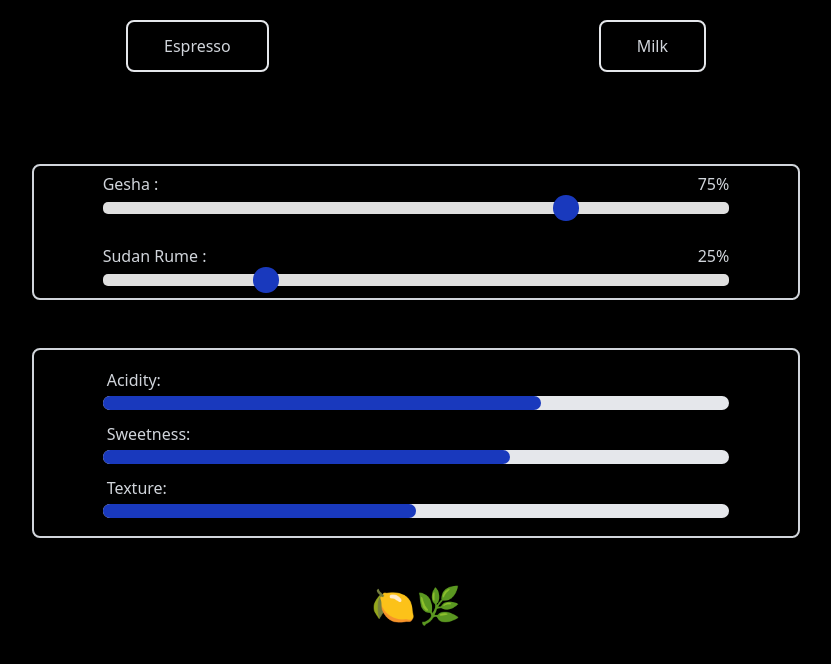
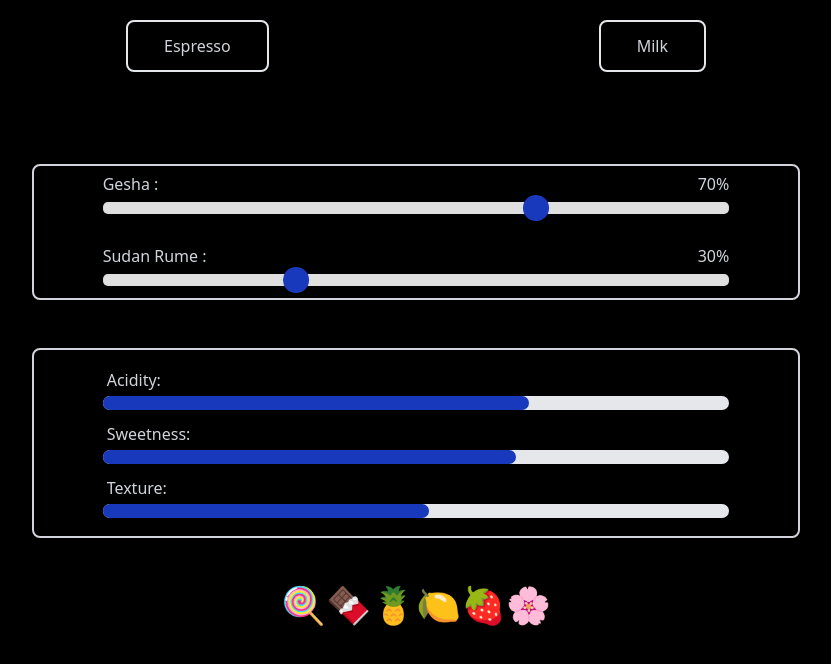
Before and after one commit to EmmanouilSpitaliorakis/teds-coffee-app-frontend, a React (Create React App) app: page / in a window 1280 px wide. Shown: the top 664 px of the page, without its empty margins (224-1055 px from the left). Built offline with nearby package versions, Linux system fonts and the light colour scheme.

Commit message:
Added a Flavours component. Changed the step in the Slider component.

```diff
--- a/src/App.js
+++ b/src/App.js
@@ -2,6 +2,7 @@ import Button from "./components/Button";
 import Slider from "./components/Slider";
 import Outputs from "./components/Outputs";
 import {useState, useRef} from "react";
+import { Flavours } from "./components/Flavours";
 
 function App() {
 
@@ -20,11 +21,13 @@ function App() {
     rangeRef2.current.style.background = newBackgroundStyle
   }
 
-  const onClick = () => {
-    console.log("click")
+  const [isEspresso, setEspresso] = useState(true)
+
+  const changeFlavours = () => {
+    setEspresso(!isEspresso)
   }
 
-  const [value1, setValue1] = useState(75)
+  const [value1, setValue1] = useState(70)
   const [value2, setValue2] = useState(100 - value1)
 
   const onChange1 = e =>{
@@ -41,12 +44,11 @@ function App() {
     rangeLinearGradient1(100 - e.target.valueAsNumber, 0, 100)
   }
 
-
   return (
 <div>
-  <div class="p-5 flex justify-evenly font-medium">
-    <Button name="Espresso" onClick={onClick}/>
-    <Button name="Milk" onClick={onClick}/>
+  <div className="p-5 flex justify-evenly font-medium">
+    <Button name="Espresso" onClick={changeFlavours}/>
+    <Button name="Milk" onClick={changeFlavours}/>
   </div>
   <br/>
   <div className="flex flex-col items-center border-2 border-gray-300 rounded-lg p-1.5 m-12 max-w-3xl mx-auto">
@@ -70,7 +72,10 @@ function App() {
     />
   </div>
   <div className="flex flex-col items-center p-1.5 mx-auto scale-225">
-    🍋🌿
+    <Flavours
+    isEspresso={isEspresso}
+    pct={value1}
+    />
   </div>
 </div>
   );
--- /dev/null
+++ b/src/components/Flavours.js
@@ -0,0 +1,84 @@
+export const Flavours = ({isEspresso, pct}) => {
+
+    const flavours = (isEspresso, pct) => {
+        if (isEspresso){
+            switch (pct){
+                case 100:
+                    return ("🍋🌿")
+                break;
+                case 90:
+                    return ("🍋🍏")
+                break;
+                case 80:
+                    return ("🍋🍎🍓🍫")
+                break;
+                case 70:
+                    return ("🍭🍫🍍🍋🍓🌸")
+                break;
+                case 60:
+                    return ("🍭🍫🍋🌸")
+                break;
+                case 50:
+                    return ("🍫🍍🍭")
+                break;
+                case 40:
+                    return ("🍫🍯🍷")
+                break;
+                case 30:
+                    return ("🍫🍷🍬")
+                break;
+                case 20:
+                    return ("🍫🥜🥃")
+                break;
+                case 10:
+                    return ("🍫🥃")
+                break;
+                case 0:
+                    return ("🍫🍬")
+                break;
+            }
+        }else{
+            switch (pct){
+                case 100:
+                    return ("🍋🍯")
+                break;
+                case 90:
+                    return ("🍏🍯")
+                break;
+                case 80:
+                    return ("🍐🍏🍯")
+                break;
+                case 70:
+                    return ("🍭🍐🍏🍯")
+                break;
+                case 60:
+                    return ("🍊🍎🍍🍯")
+                break;
+                case 50:
+                    return ("🍫🍬🍎🍍")
+                break;
+                case 40:
+                    return ("🍫🍬🥭🍓🍍🍒")
+                break;
+                case 30:
+                    return ("🍫🍓🍒🍍")
+                break;
+                case 20:
+                    return ("🍫🍷🍬")
+                break;
+                case 10:
+                    return ("🍫🥃🍬")
+                break;
+                case 0:
+                    return ("🍫🍬")
+                break;
+            }
+        }
+
+    }
+    return (
+        <div>
+            {flavours(isEspresso, pct)}
+        </div>
+    )
+    }
--- a/src/components/Outputs.js
+++ b/src/components/Outputs.js
@@ -47,7 +47,7 @@ const Outputs = ({sliderValue}) => {
           <span className="mx-1 text-gray-300">Acidity: </span>
         </div>
         <div className="w-full bg-gray-200 rounded-full h-3.5">
-          <div class="bg-slider h-3.5 rounded-full" style={{width:acidity_pct+"%"}}></div>
+          <div className="bg-slider h-3.5 rounded-full" style={{width:acidity_pct+"%"}}></div>
         </div>
       </div>
 
@@ -65,7 +65,7 @@ const Outputs = ({sliderValue}) => {
           <span className="mx-1 text-gray-300">Texture: </span>
         </div>
         <div className="w-full bg-gray-200 rounded-full h-3.5">
-          <div class="bg-slider h-3.5 rounded-full" style={{width:texture_pct+"%"}}></div>
+          <div className="bg-slider h-3.5 rounded-full" style={{width:texture_pct+"%"}}></div>
         </div>
       </div>
     </div>
--- a/src/components/Slider.js
+++ b/src/components/Slider.js
@@ -24,7 +24,7 @@ const Slider = ({min, max, step, value, name, onChangeValue, rangeRef}) => {
 Slider.defaultProps = {
     min: 0,
     max: 100,
-    step: 5,
+    step: 10,
 }
 
 export default Slider
```
